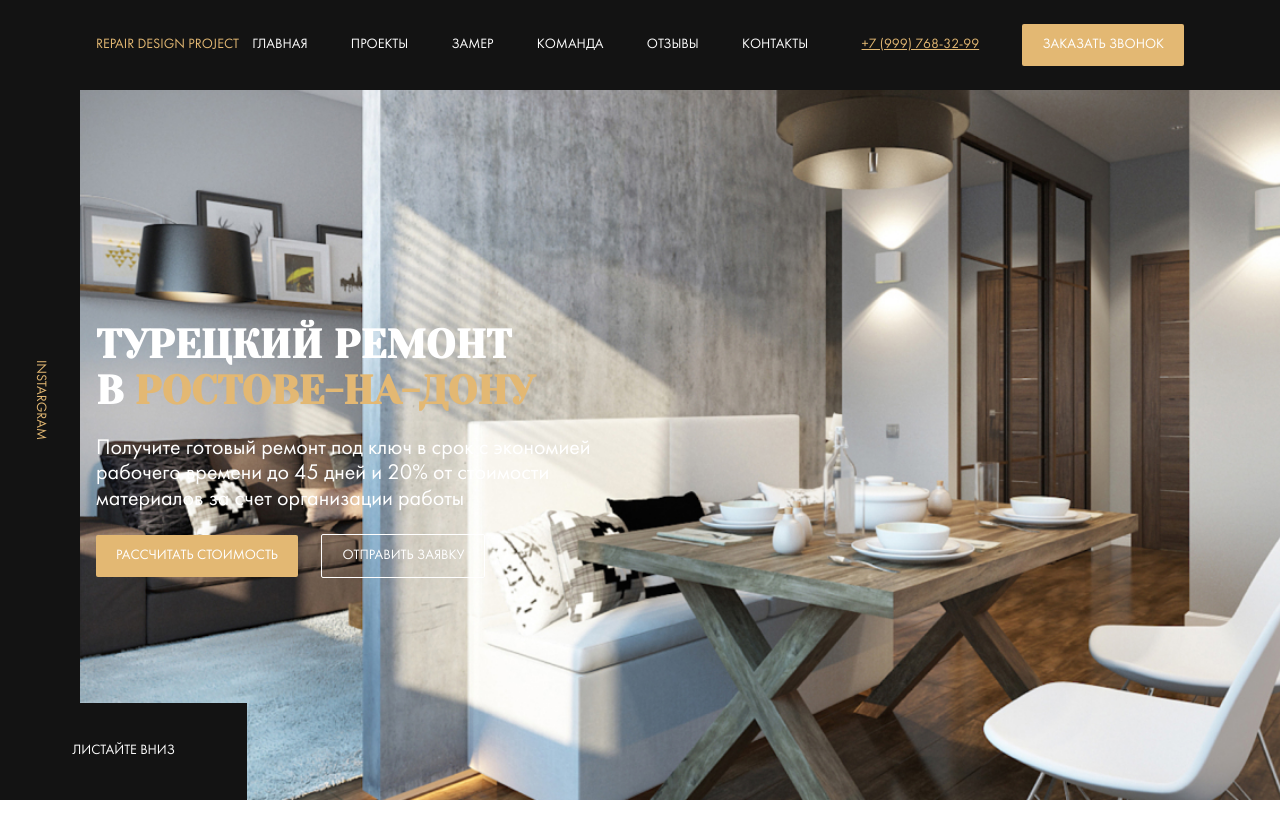
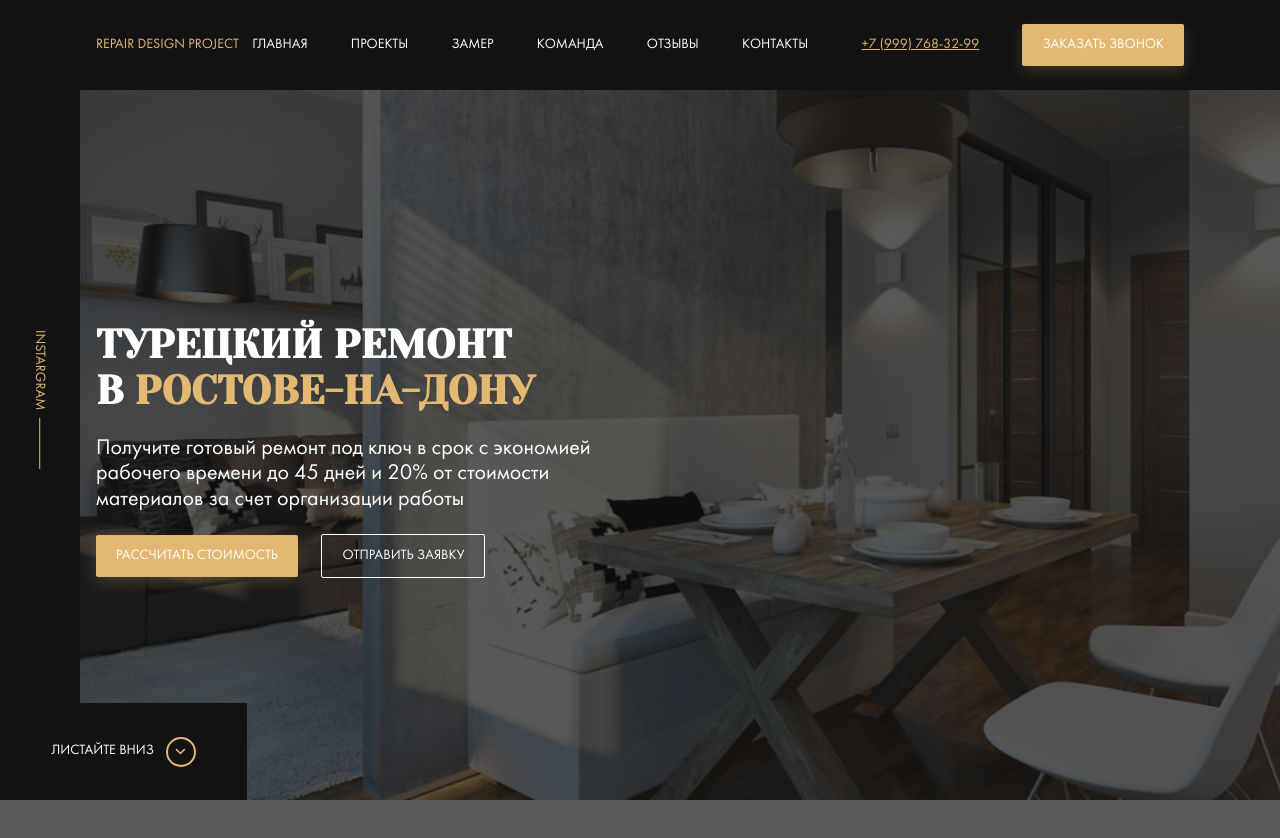
Before and after one commit to NurgalievMarsil/repair, a website: page index.html in a window 1280 px wide. Before the commit the page ends 800 px from the top, so only its background shows below. Drawn offline with Linux system fonts and the light colour scheme; files whose address does not match are found by name.

Commit message:
feat: add before and after elements in hero

```diff
--- a/sass/templates/_header.sass
+++ b/sass/templates/_header.sass
@@ -19,6 +19,9 @@
     text-decoration: none
     text-transform: uppercase
     margin-right: 40px
+    &:hover
+      color: $primary
+      transition: 0.2s
 .phone
   color: $primary
 .contacts
--- a/sass/templates/_hero.sass
+++ b/sass/templates/_hero.sass
@@ -9,8 +9,15 @@
   height: 100vh
   color: $light
   padding-top: 100px
+  &::before
+    content: ''
+    position: absolute
+    width: 100%
+    height: 100%
+    background-color: rgba($dark, 0.7)
   &__content
     max-width: 670px
+    position: relative
   &__text
     font-size: 22px
     max-width: 510px
@@ -35,16 +42,35 @@
     text-transform: uppercase
     color: $light
     text-decoration: none
+    &::after
+      content: ''
+      background: url('../img/Vector.svg')
+      background-repeat: no-repeat
+      background-position: center
+      width: 30px
+      height: 30px
+      border: 2px solid $primary
+      border-radius: 50%
+      margin-left: 12px
 .instagram
   display: flex
   justify-content: center
   align-items: center
   background-color: $dark
   &__link
+    display: flex
+    align-items: center
     text-transform: uppercase
     color: $primary
     text-decoration: none
     transform: rotate(-270deg)
+    line-height: 0.8
+    &::after
+      content: ''
+      width: 51px
+      height: 1px
+      background-color: $primary
+      margin-left: 8px
 .title
   margin: 0
   font-family: 'Yeseva One', cursive
```
Also changed, not shown: css/style.css, img/Vector.svg (added).
